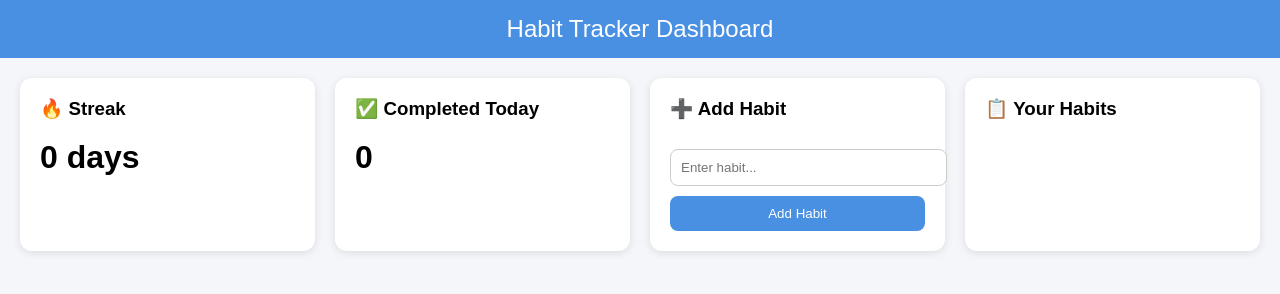
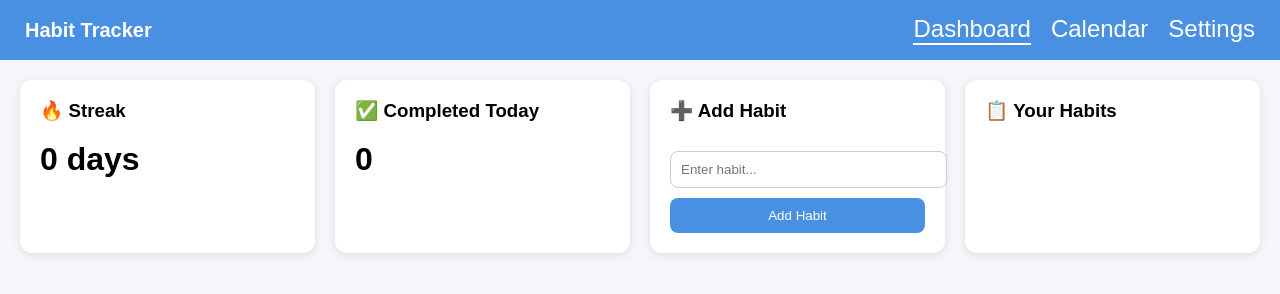
Before and after one commit to angisardat/411-group-project, a website: page public/index.html in a window 1280 px wide. Drawn offline with Linux system fonts and the light colour scheme; no server answers.

Commit message:
changes to dashboard html

```diff
--- a/public/css/styles.css
+++ b/public/css/styles.css
@@ -76,3 +76,38 @@ li {
   text-decoration: line-through;
   color: gray;
 }
+
+/* NAVBAR */
+.navbar {
+  display: flex;
+  justify-content: space-between;
+  align-items: center;
+  background: #4a90e2;
+  color: white;
+  padding: 15px 25px;
+}
+
+.nav-left {
+  font-size: 20px;
+  font-weight: bold;
+}
+
+.nav-right {
+  display: flex;
+  gap: 20px;
+}
+
+.nav-link {
+  color: white;
+  text-decoration: none;
+  font-weight: 500;
+  transition: 0.2s;
+}
+
+.nav-link:hover {
+  text-decoration: underline;
+}
+
+.nav-link.active {
+  border-bottom: 2px solid white;
+}
--- a/public/index.html
+++ b/public/index.html
@@ -7,7 +7,14 @@
 </head>
 <body>
 
-<header>Habit Tracker Dashboard</header>
+<header class="navbar">
+  <div class="nav-left">Habit Tracker</div>
+  <div class="nav-right">
+    <a href="#" class="nav-link active">Dashboard</a>
+    <a href="#" class="nav-link">Calendar</a>
+    <a href="#" class="nav-link">Settings</a>
+  </div>
+</header>
 
 <div class="container">
 
--- a/public/js/app.js
+++ b/public/js/app.js
@@ -16,6 +16,14 @@ function loadHabits() {
       renderHabits();
     });
 }
+document.querySelectorAll(".nav-link").forEach(link => {
+  link.addEventListener("click", (e) => {
+    e.preventDefault();
+
+    document.querySelectorAll(".nav-link").forEach(l => l.classList.remove("active"));
+    link.classList.add("active");
+  });
+});
 
 // Render UI
 function renderHabits() {
```
